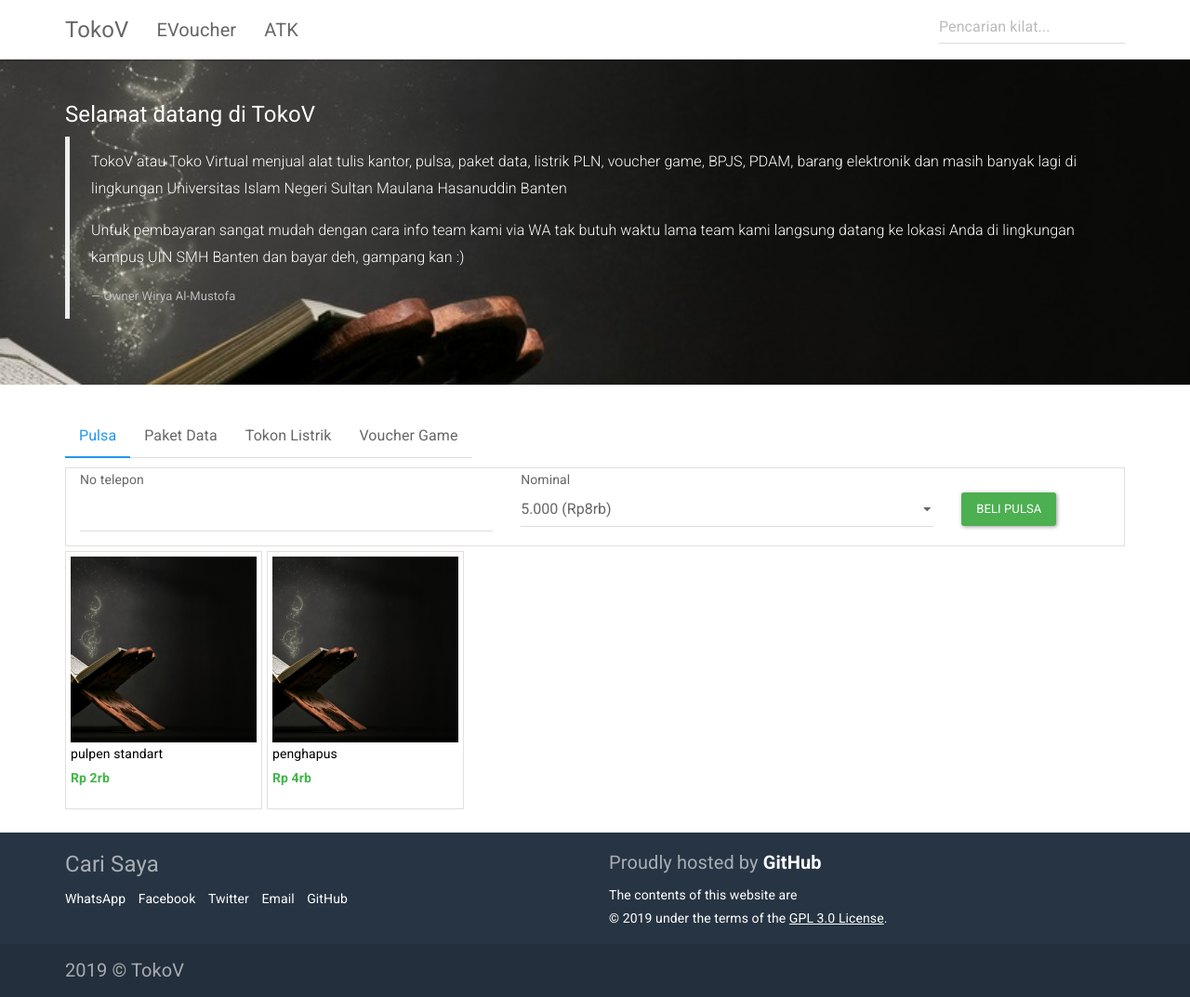
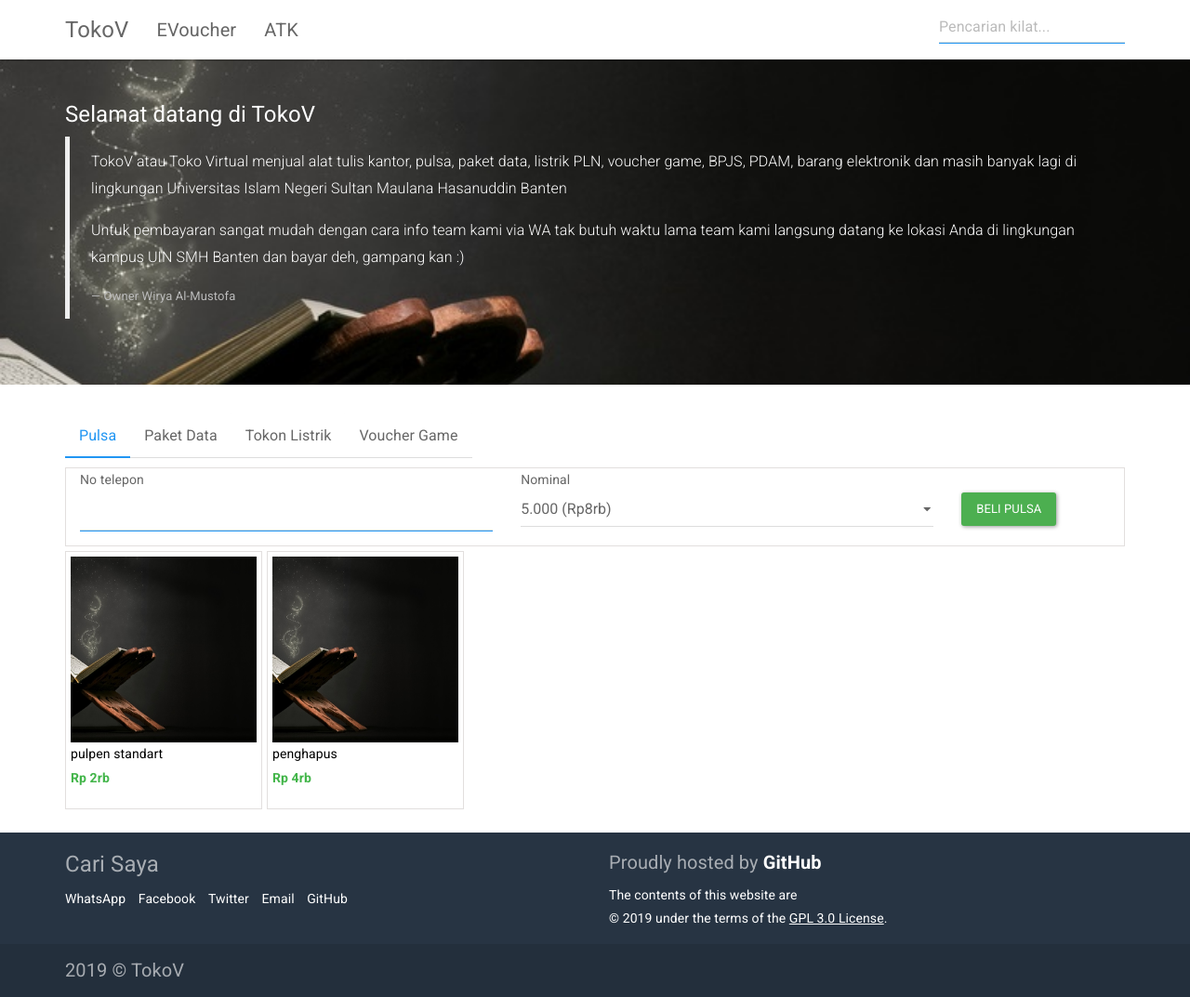
Before and after one commit to Wirya2700/bayardikampus, a Jekyll site: the page built from index.html, in a window 1280 px wide and 1073 px high. Shown: the whole window at 93% size. Built offline with Jekyll 4.4.1, drawn with Linux system fonts in a browser that asks for light colours.

Commit message:
Initial Commit

```diff
--- a/css/main.scss
+++ b/css/main.scss
@@ -182,3 +182,7 @@
 		display: none;
 	}
 }
+
+input{
+	border-bottom: 1px solid #2196f3 !important;
+}
```
